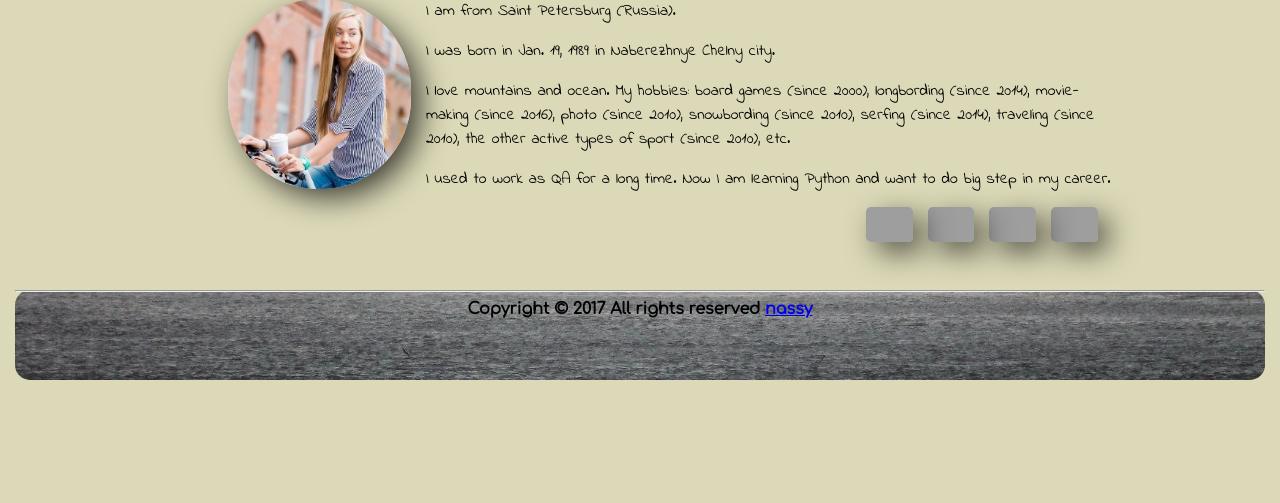
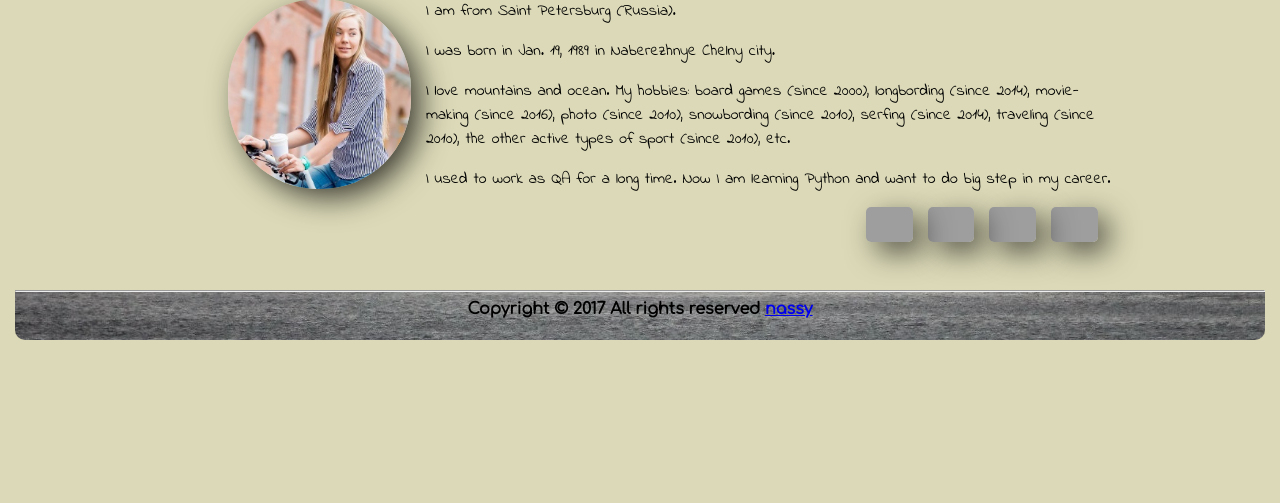
Before and after one commit to nassykusaka/visitcard, a Django app: page / in a window 1280 px wide. Shown: the part 297-800 px from the top of the page. Run offline with Django 3.2, Linux system fonts and the light colour scheme; data comes from the database, SQL or seed files in the repository; grey boxes are pictures that could not be loaded.

Commit message:
style for header&footer

```diff
--- a/mainapp/static/style.css
+++ b/mainapp/static/style.css
@@ -15,7 +15,9 @@ header{
     background-image:url(img/header.jpg);
     height: 210px;
     width: 1275px;
-    border-radius: 10px;
+    //border-radius: 10px;
+    border-top-left-radius: 10px;
+    border-top-right-radius: 10px;
     margin: 0 auto;
     font-family: 'Comfortaa', cursive;}
 header li {
@@ -39,9 +41,11 @@ footer {
     margin: 0 auto;
     text-align: center;
     text-decoration: none;
-    height: 90px;
+    height: 50px;
     width: 1250px;
-    border-radius: 15px;
+    //border-radius: 15px;
+    border-bottom-right-radius: 10px;
+    border-bottom-left-radius: 10px;
     font-size: 16px;
     color: black;
     font-weight: bold;
```
